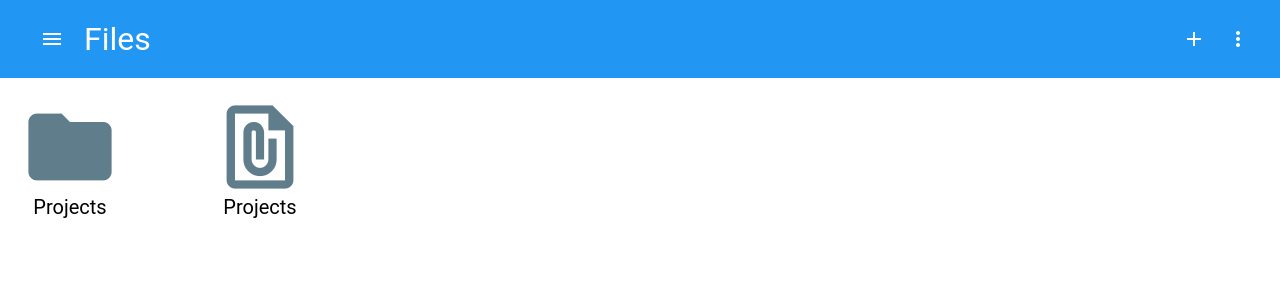
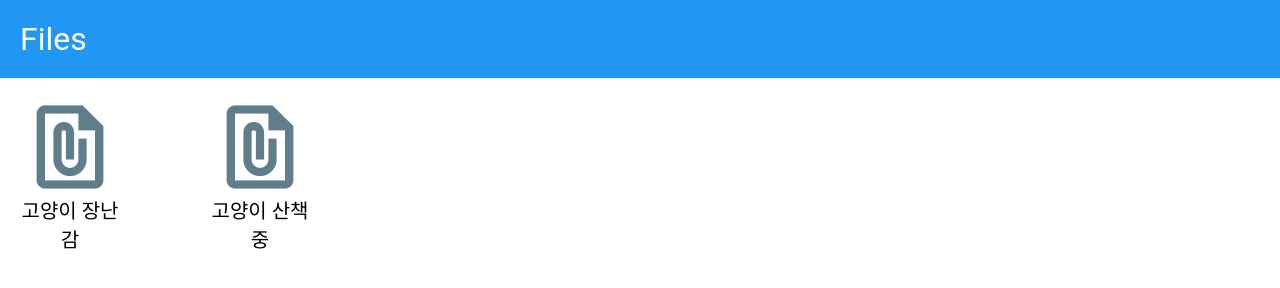
Before and after one commit to portfolio-y0711/2021_pluggableJs, a website: page front/index.html in a window 1280 px wide. Drawn offline with Linux system fonts and the light colour scheme.

Commit message:
30min past: render completed

```diff
--- a/front/index.html
+++ b/front/index.html
@@ -12,11 +12,11 @@
 <body>
     <div id="root">
         <header>
-            <i class="material-icons icon-menu">menu</i>
+            <!-- <i class="material-icons icon-menu">menu</i> -->
             <h1>Files</h1>
             <span></span>
-            <i class="material-icons">add</i>
-            <i class="material-icons">more_vert</i>
+            <!-- <i class="material-icons">add</i> -->
+            <!-- <i class="material-icons">more_vert</i> -->
         </header>
         <bread></bread>
         <finder>
--- a/front/modules/app.js
+++ b/front/modules/app.js
@@ -6,6 +6,7 @@ class App {
     async start() {
         console.log('[APP] Start')
         const instance = this.loader()
+        instance.init()
     }
     inject(loader) {
         console.log(`[APP] ${loader} is Injectected`)
--- a/front/modules/finder.js
+++ b/front/modules/finder.js
@@ -1,25 +1,20 @@
 const finderLoader = () => new Finder()
 
 class Finder {
+    wrapper
+    api
     constructor() {
         // constructor
         console.log('[MOD] (Finder) Init')
-        this.init()
+        this.api = window.API
+        this.wrapper = document.querySelector('finder')
     }
-    async init() {
-        console.log('init')
-        const wrapper = document.querySelector('finder')
-        const Api = window.API
-        // fetchData
-        const folder = (await Api.get('root'))[0]
-        const file = (await Api.get('1'))[0]
-        // console.log(folder)
-        // fetchData
-
-
-        // updateUI
+    getInfo(id) {
+        return this.api.get(id || 'root')
+    }
+    getView(item) {
         const template = (data) => {
-            const { id, type } = data
+            const { id, type, title } = data
             const [filetype, icon] =
                 (type === 'DIRECTORY')
                 ? ['folder', 'folder']
@@ -31,16 +26,32 @@ class Finder {
                     <i class="material-icons">${icon}
                         <p class="cooltip">0 folders / 0 files</p>
                     </i>
-                    <h1>Projects</h1>
+                    <h1>${title}</h1>
                 </div>
             `)
         }
-        wrapper.insertAdjacentHTML('beforeend',template(folder))
-        wrapper.insertAdjacentHTML('beforeend',template(file))
+        return template(item)
+    }
+    async init() {
+        // fetchData
+        const items = (await this.getInfo(1))
+        const view = items.map(this.getView).join('')
+        this.wrapper.insertAdjacentHTML('beforeend', view)
+
         // updateUI
+        // this.cleanUI()
+        Array.from(this.wrapper.querySelectorAll('div.folder')).forEach(f => {
+            f.addEventListener('click', (e) => {
+                console.log(e.currentTarget.id)
+            })
+        })
 
-        // cleanUI
-        // cleanUI
+        Array.from(this.wrapper.querySelectorAll('div.file')).forEach(f => {
+            f.addEventListener('click', (e) => {
+                console.log(e.currentTarget.id)
+            })
+        })
+
     }
 }
 
```
